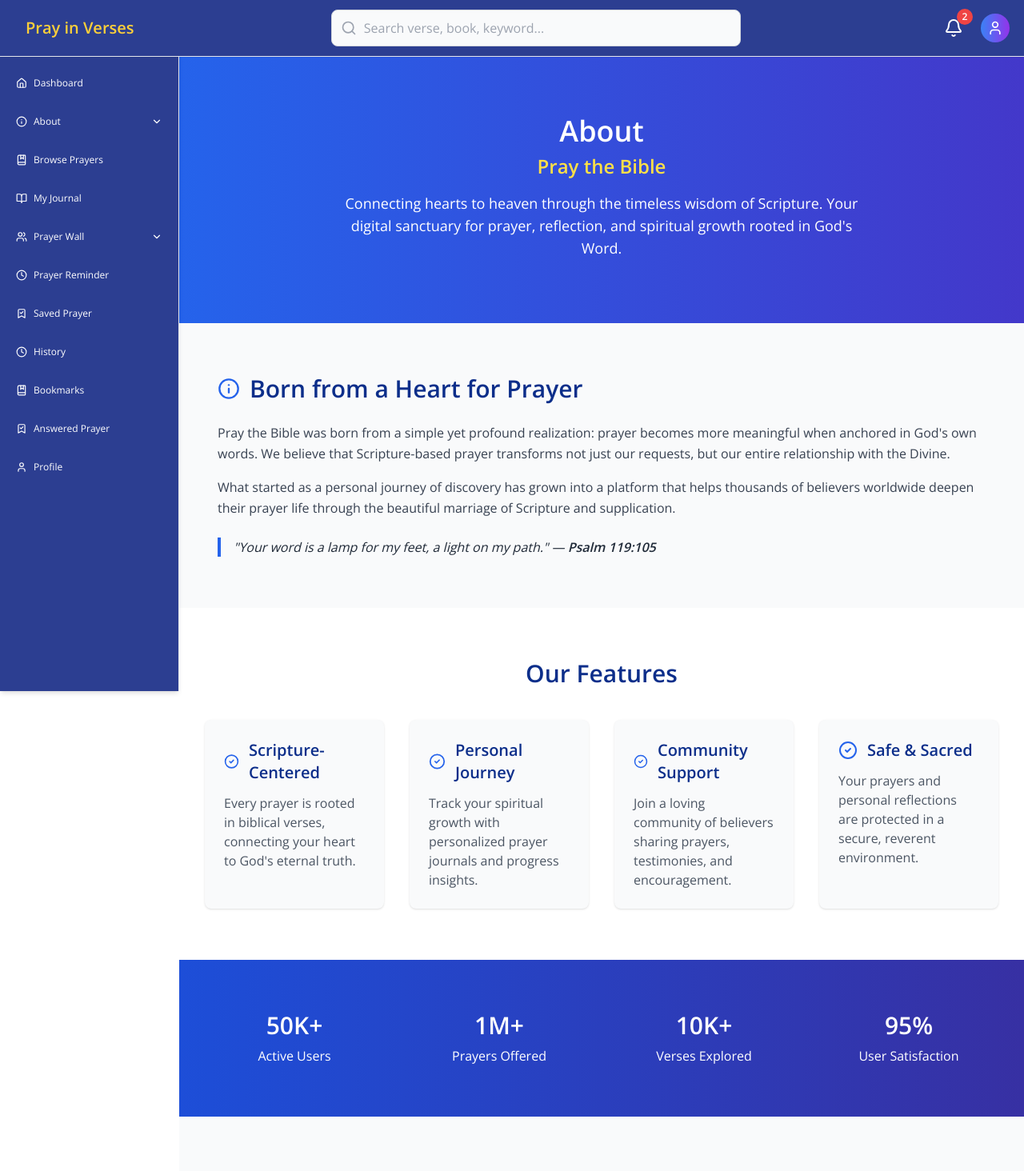
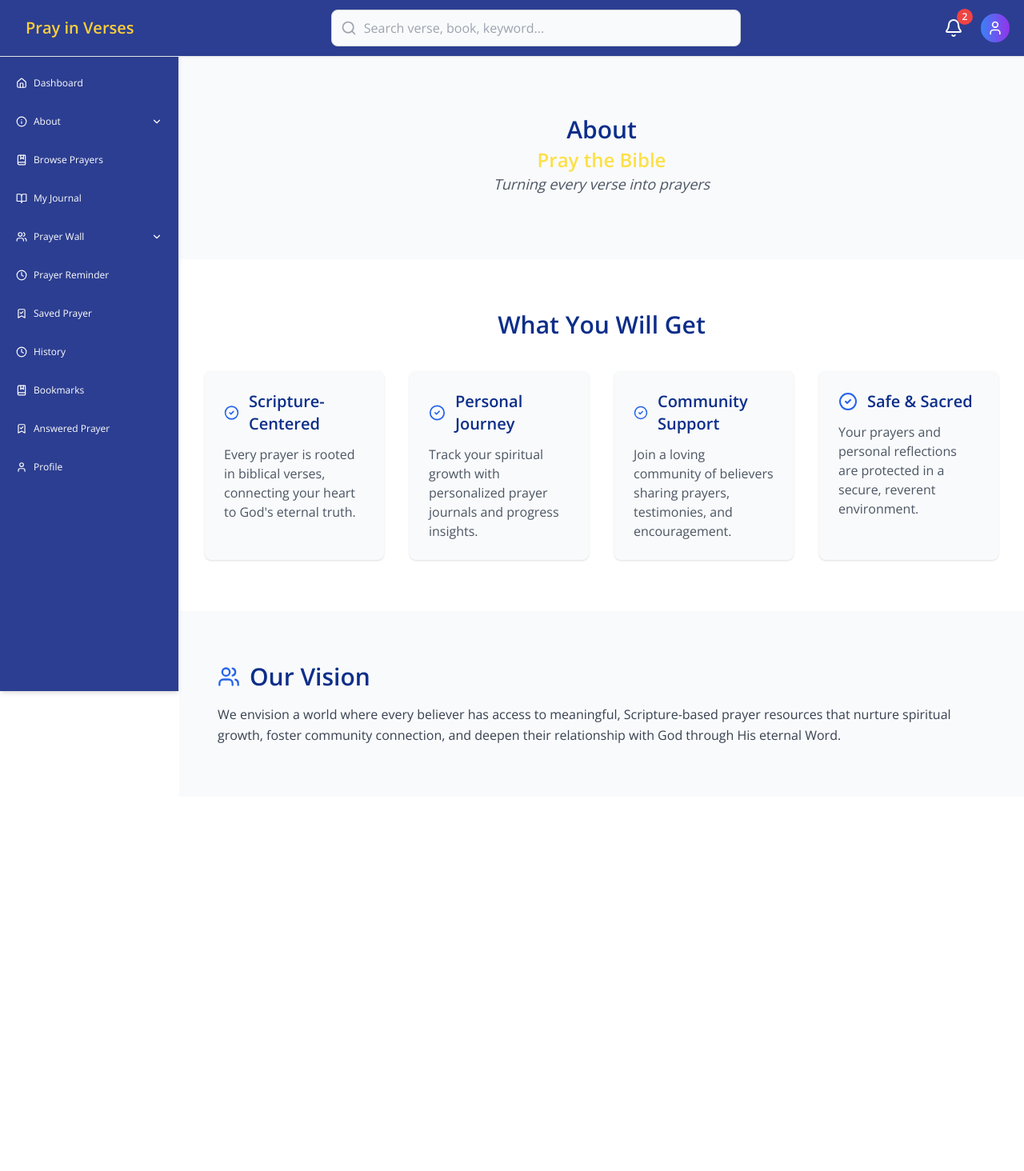
Before and after one commit to preckidtech/Pray-in-Verses, a React (Vite) app: page /about in a window 1280 px wide. Shown: the top 1464 px of the page at 80% size. After the commit the page ends 996 px from the top, so only its background shows below. Built offline with nearby package versions, Linux system fonts and the light colour scheme.

Commit message:
color fix on about us

```diff
--- a/src/data/defaultContent.js
+++ b/src/data/defaultContent.js
@@ -5,7 +5,8 @@ export function getDefaultAboutContent() {
     hero: {
       title: "About",
       highlight: "Pray the Bible",
-      description: "Connecting hearts to heaven through the timeless wisdom of Scripture. Your digital sanctuary for prayer, reflection, and spiritual growth rooted in God's Word."
+      description: "Turning every verse into prayers"
+
     },
     story: {
       title: "Born from a Heart for Prayer",
--- a/src/pages/About.jsx
+++ b/src/pages/About.jsx
@@ -8,37 +8,27 @@ export default function About() {
   return (
     <div className="md:ml-56 pt-16 bg-gray-50 min-h-screen">
       {/* Hero Section */}
-      <section className="bg-gradient-to-r from-blue-600 to-indigo-700 text-white py-20 px-8">
+      <section className="  text-white py-20 px-8">
         <div className="max-w-5xl mx-auto text-center">
-          <h1 className="text-4xl font-bold">{content.hero.title}</h1>
-          <h2 className="text-2xl mt-2 font-semibold text-yellow-300">
+          <h1 className="text-3xl text-[#0C2E8A] font-bold">{content.hero.title}</h1>
+          <h2 className="text-2xl mt-1 font-semibold text-yellow-300">
             {content.hero.highlight}
           </h2>
-          <p className="mt-4 text-lg max-w-2xl mx-auto">{content.hero.description}</p>
+          <p className="italic text-gray-600 text-lg max-w-2xl mx-auto">
+            {content.hero.description}
+          </p>
         </div>
-      </section>
-
-      {/* Story Section */}
-      <section className="py-16 px-8 max-w-5xl mx-auto">
-        <h2 className="text-3xl font-bold mb-6 flex items-center gap-3">
-          <Info size={28} className="text-blue-600" /> {content.story.title}
-        </h2>
-        {content.story.paragraphs.map((para, idx) => (
-          <p key={idx} className="mb-4 text-gray-700 leading-relaxed">
-            {para}
-          </p>
-        ))}
-        <blockquote className="border-l-4 border-blue-600 pl-4 italic text-gray-800 mt-6">
-          "{content.story.quote}" — <span className="font-semibold">{content.story.quoteAuthor}</span>
-        </blockquote>
       </section>
 
       {/* Features Section */}
       <section className="bg-white py-16 px-8">
-        <h2 className="text-3xl font-bold text-center mb-10">Our Features</h2>
+        <h2 className="text-3xl font-bold text-center mb-10">What You Will Get</h2>
         <div className="grid md:grid-cols-2 lg:grid-cols-4 gap-8 max-w-6xl mx-auto">
           {content.features.map((feature, idx) => (
-            <div key={idx} className="bg-gray-50 rounded-lg shadow p-6 hover:shadow-lg transition-shadow">
+            <div
+              key={idx}
+              className="bg-gray-50 rounded-lg shadow p-6 hover:shadow-lg transition-shadow"
+            >
               <div className="flex items-center gap-3 mb-3">
                 <CheckCircle2 size={24} className="text-blue-600" />
                 <h3 className="text-xl font-semibold">{feature.title}</h3>
@@ -49,24 +39,14 @@ export default function About() {
         </div>
       </section>
 
-      {/* Stats Section */}
-      <section className="bg-gradient-to-r from-blue-700 to-indigo-800 text-white py-16 px-8">
-        <div className="max-w-6xl mx-auto grid grid-cols-2 md:grid-cols-4 gap-8 text-center">
-          {content.stats.map((stat, idx) => (
-            <div key={idx}>
-              <h3 className="text-3xl font-bold">{stat.number}</h3>
-              <p className="mt-2">{stat.label}</p>
-            </div>
-          ))}
-        </div>
-      </section>
-
       {/* Vision Section */}
       <section className="py-16 px-8 max-w-5xl mx-auto">
         <h2 className="text-3xl font-bold mb-4 flex items-center gap-3">
           <Users size={28} className="text-blue-600" /> {content.vision.title}
         </h2>
-        <p className="text-gray-700 leading-relaxed">{content.vision.description}</p>
+        <p className="text-gray-700 leading-relaxed">
+          {content.vision.description}
+        </p>
       </section>
     </div>
   );
```
